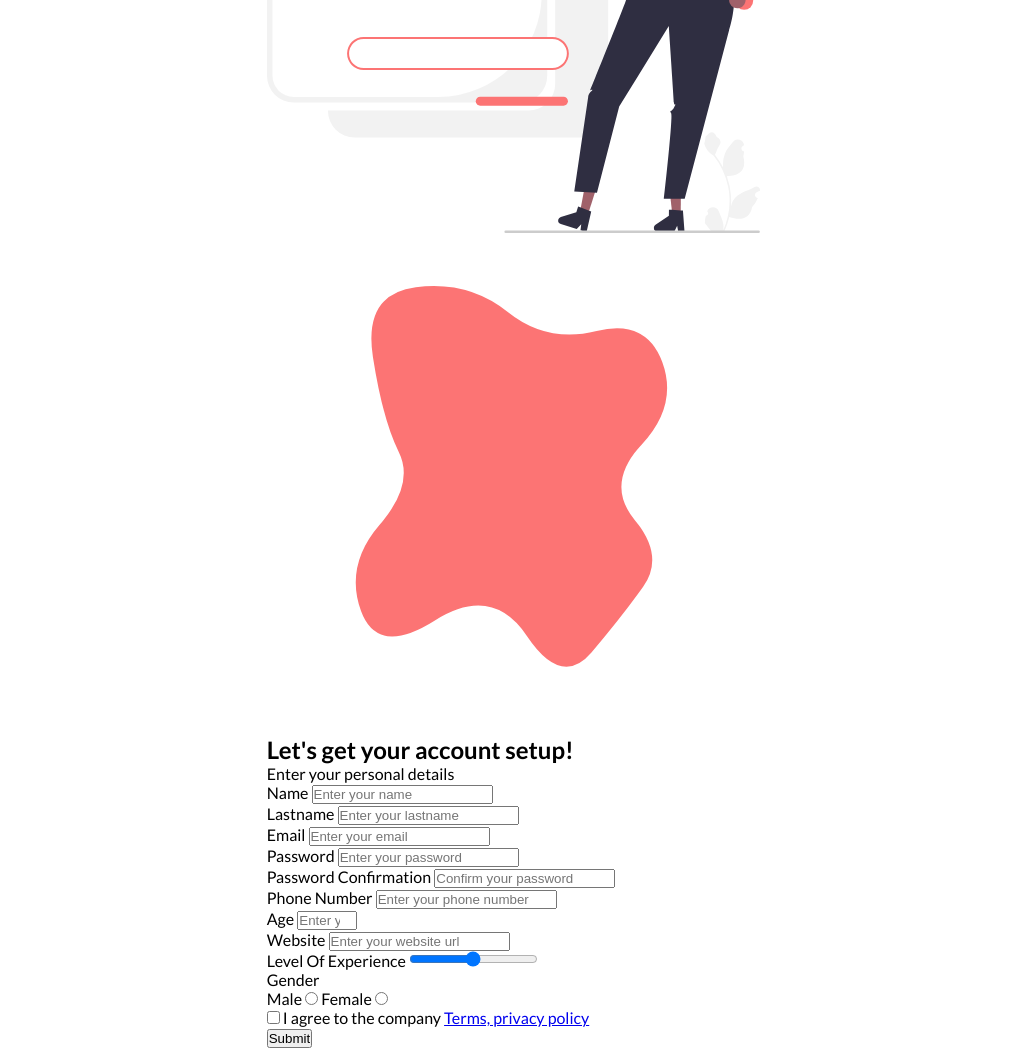
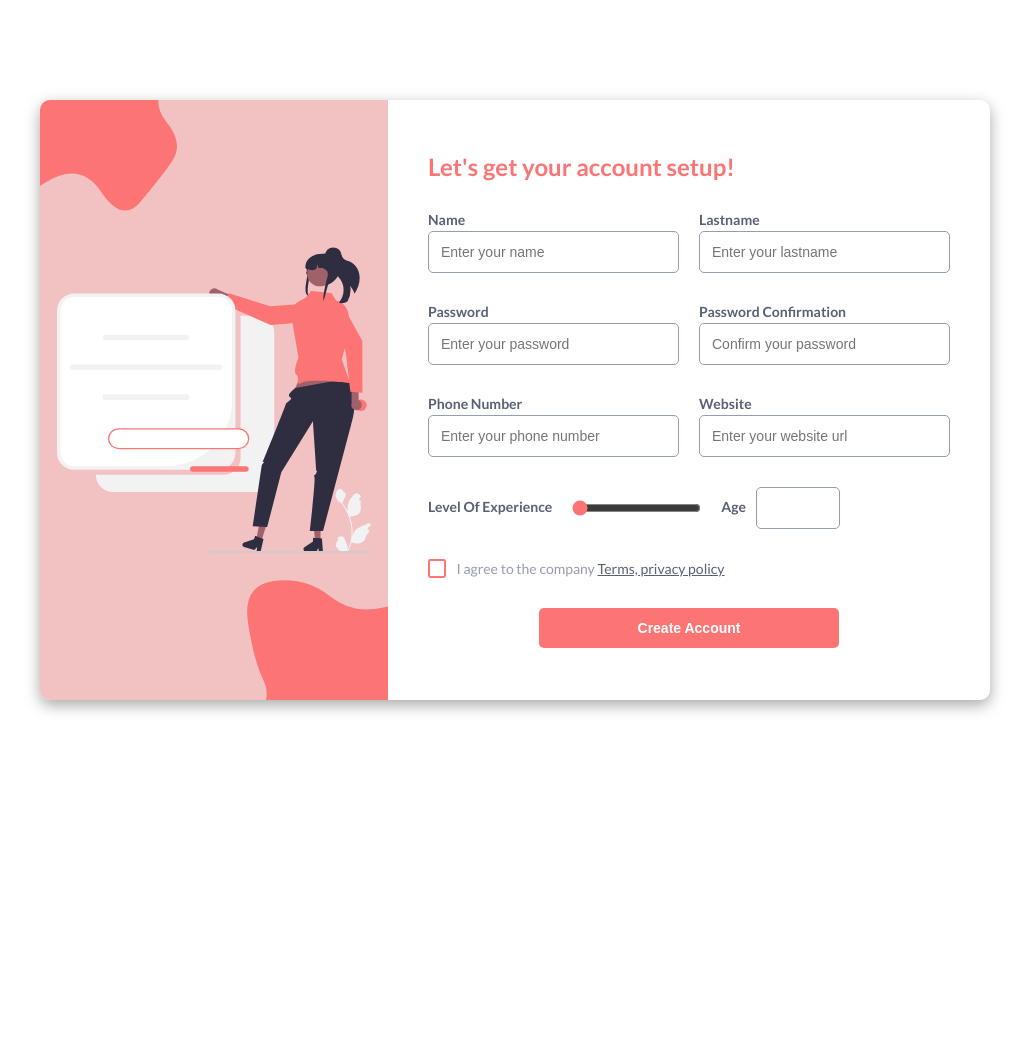
Before and after one commit to Marvin-Figueroa/responsive-form-konami-code, a plain HTML site: page index.html in a window 1280 px wide. Shown: the whole page, without its empty margins (125-1154 px from the left). After the commit the page ends 800 px from the top, so only its background shows below. Drawn offline with Linux system fonts and the light colour scheme.

Commit message:
feat(signup form): add styles for desktop

```diff
--- a/index.html
+++ b/index.html
@@ -16,15 +16,19 @@
   <body>
     <main class="signup container">
       <section class="signup-image">
-        <img src="./images/signup.svg" alt="A signup illustration" />
-        <img src="./images/blob.svg" alt="" />
+        <img
+          class="signup-image__illustration"
+          src="./images/signup.svg"
+          alt="A signup illustration"
+        />
       </section>
       <form class="signup__form" action="#">
         <h2 class="form__heading">Let's get your account setup!</h2>
-        <p class="form__legend">Enter your personal details</p>
+        <div class="form__input-group">
           <div class="form__input-container">
-          <label for="name">Name</label>
+            <label class="form__input--label" for="name">Name</label>
             <input
+              class="form__input"
               type="text"
               name="name"
               id="name"
@@ -32,26 +36,22 @@
             />
           </div>
           <div class="form__input-container">
-          <label for="lastname">Lastname</label>
+            <label class="form__input--label" for="lastname">Lastname</label>
             <input
+              class="form__input"
               type="text"
               name="lastname"
               id="lastname"
               placeholder="Enter your lastname"
             />
           </div>
+        </div>
+
+        <div class="form__input-group">
           <div class="form__input-container">
-          <label for="email">Email</label>
+            <label class="form__input--label" for="password">Password</label>
             <input
-            type="email"
-            name="email"
-            id="email"
-            placeholder="Enter your email"
-          />
-        </div>
-        <div class="form__input-container">
-          <label for="password">Password</label>
-          <input
+              class="form__input"
               type="password"
               name="password"
               id="password"
@@ -59,17 +59,23 @@
             />
           </div>
           <div class="form__input-container">
-          <label for="passwordConfirm">Password Confirmation</label>
+            <label class="form__input--label" for="passwordConfirm"
+              >Password Confirmation</label
+            >
             <input
+              class="form__input"
               type="password"
               name="passwordConfirm"
               id="passwordConfirm"
               placeholder="Confirm your password"
             />
           </div>
+        </div>
+        <div class="form__input-group">
           <div class="form__input-container">
-          <label for="phone">Phone Number</label>
+            <label class="form__input--label" for="phone">Phone Number</label>
             <input
+              class="form__input"
               type="tel"
               name="phone"
               id="phone"
@@ -77,51 +83,58 @@
             />
           </div>
           <div class="form__input-container">
-          <label for="age">Age</label>
+            <label class="form__input--label" for="website">Website</label>
             <input
-            type="number"
-            name="age"
-            id="age"
-            min="18"
-            max="150"
-            placeholder="Enter your age"
-          />
-        </div>
-        <div class="form__input-container">
-          <label for="website">Website</label>
-          <input
+              class="form__input"
               type="url"
               name="website"
               id="website"
               placeholder="Enter your website url"
             />
           </div>
-        <div class="form__input-container">
-          <label for="experience">Level Of Experience</label>
+        </div>
+
+        <div class="form__input-group">
+          <div class="form__input-container--range">
+            <label class="form__input--label" for="experience"
+              >Level Of Experience</label
+            >
             <input
+              class="form__input--range"
               type="range"
-            min="1"
-            max="3"
-            value="2"
+              min="0"
+              max="100"
+              value="0"
               id="experience"
               step="1"
-            list="tickmarks"
             />
           </div>
-        <div class="form__input-container">
-          <p class="form__input-label">Gender</p>
-          <label for="male">Male</label>
-          <input type="radio" name="gender" id="male" />
-          <label for="female">Female</label>
-          <input type="radio" name="gender" id="female" />
+          <div class="form__input-container--age">
+            <label class="form__input--label" for="age">Age</label>
+            <input
+              class="form__input"
+              type="number"
+              name="age"
+              id="age"
+              min="18"
+              max="150"
+            />
           </div>
-        <div class="form__input-container">
+        </div>
+        <div class="form__input-container--checkbox">
           <input type="checkbox" name="agreeTerms" id="agreeTerms" />
-          <label for="agreeTerms"
-            >I agree to the company <a href="#">Terms, privacy policy</a></label
+          <label class="form__label-terms" for="agreeTerms"
+            >I agree to the company
+            <a class="form__link-terms" href="#"
+              >Terms, privacy policy</a
+            ></label
           >
         </div>
-        <input type="submit" value="Submit" />
+        <input
+          class="form__input--submit"
+          type="submit"
+          value="Create Account"
+        />
       </form>
     </main>
   </body>
--- a/styles.css
+++ b/styles.css
@@ -26,3 +26,202 @@ body {
   align-items: center;
   height: 100vh;
 }
+
+.container {
+  width: 85%;
+  max-width: 95rem;
+}
+
+.form__heading {
+  font-weight: bold;
+  color: var(--primary-color);
+  margin-bottom: 2rem;
+}
+
+.signup {
+  border-radius: 10px;
+  box-shadow: rgba(0, 0, 0, 0.35) 0px 5px 15px;
+  display: flex;
+  align-items: center;
+  overflow: hidden;
+}
+
+.signup-image {
+  flex: 40;
+  background-image: url(./images/blob.svg), url(./images/blob.svg),
+    linear-gradient(var(--secondary-color), var(--secondary-color));
+  background-repeat: no-repeat, no-repeat, no-repeat;
+  background-position: top -50% left -200%, bottom -50% right -200%, center;
+  background-size: 30rem, 30rem, auto;
+  min-height: 60rem;
+  display: flex;
+  justify-content: center;
+}
+
+.signup-image__illustration {
+  display: block;
+  width: 90%;
+}
+
+.signup__form {
+  padding: 4rem;
+  display: flex;
+  flex-direction: column;
+  gap: 1rem;
+  flex: 60;
+}
+
+.form__input-group {
+  display: flex;
+  gap: 2rem;
+  margin-bottom: 2rem;
+}
+
+.form__input-container {
+  display: flex;
+  flex-direction: column;
+  width: 100%;
+}
+
+.form__input {
+  padding: 1.2rem;
+  outline: none;
+  border: 1px solid var(--text-color-light);
+  border-radius: 5px;
+  color: var(--text-color-light);
+  font-size: 1.4rem;
+}
+
+.form__input:focus {
+  border-color: transparent;
+  box-shadow: var(--primary-color) 0px 0px 0px 2px;
+}
+
+.form__input--range {
+  accent-color: var(--primary-color);
+}
+
+.form__input--range:focus {
+  outline: 2px solid var(--primary-color);
+  border-radius: 5px;
+}
+
+.form__input--submit {
+  display: block;
+  padding: 1.2rem;
+  border-radius: 5px;
+  border: none;
+  background-color: var(--primary-color);
+  font-weight: bold;
+  color: white;
+  cursor: pointer;
+  margin: 0 auto;
+  width: 30rem;
+  font-size: 1.4rem;
+}
+
+.form__input--submit:hover {
+  background-color: #f08080;
+}
+
+.form__input--submit:active {
+  background-color: #cd5c5c;
+}
+
+.form__input--submit:focus {
+  outline: 2px solid #cd5c5c;
+}
+
+.form__input-container--range {
+  display: flex;
+  flex-direction: row;
+  align-items: center;
+  justify-content: left;
+  gap: 2rem;
+}
+
+.form__input-container--checkbox {
+  display: flex;
+  gap: 1rem;
+  align-items: center;
+  margin-bottom: 2rem;
+}
+
+.form__input-container--age {
+  display: flex;
+  flex-direction: row;
+  align-items: center;
+  justify-content: flex-start;
+  gap: 1rem;
+}
+
+.form__input--label {
+  margin-bottom: 0.3rem;
+  font-size: 1.4rem;
+  color: var(--text-color-dark);
+  font-weight: bold;
+}
+
+.form__label-terms {
+  color: var(--text-color-light);
+  font-size: 1.4rem;
+}
+
+.form__link-terms:link,
+.form__link-terms:visited {
+  color: var(--text-color-dark);
+}
+
+.form__link-terms:focus {
+  outline: 2px solid var(--primary-color);
+  border-radius: 5px;
+}
+
+/* Creating custom checkbox */
+/** 1-Hiding the native checkbox  */
+
+input[type="checkbox"] {
+  /* Add if not using autoprefixer */
+  -webkit-appearance: none;
+  appearance: none;
+  /* For iOS < 15 to remove gradient background */
+  background-color: #fff;
+  /* Not removed via appearance */
+  margin: 0;
+}
+
+/* Styling the new checkbox */
+input[type="checkbox"] {
+  appearance: none;
+  background-color: #fff;
+  font: inherit;
+  color: var(--primary-color);
+  width: 1.15em;
+  height: 1.15em;
+  border: 0.15em solid currentColor;
+  border-radius: 0.15em;
+
+  /* To center the checkmark inside the checkbox */
+  display: grid;
+  place-content: center;
+}
+
+/* Adding the checkmark...not visible until checked state */
+input[type="checkbox"]::before {
+  content: "";
+  width: 0.65em;
+  height: 0.65em;
+  transform: scale(0);
+  box-shadow: inset 1em 1em var(--primary-color);
+}
+
+/* Make the checkmark appear on checked state */
+input[type="checkbox"]:checked::before {
+  transform: scale(1);
+}
+
+/* Styling the focus state */
+input[type="checkbox"]:focus {
+  outline: 2px solid currentColor;
+  outline-offset: 2px;
+}
```
Lines whose indentation alone changed are shown as unchanged.
